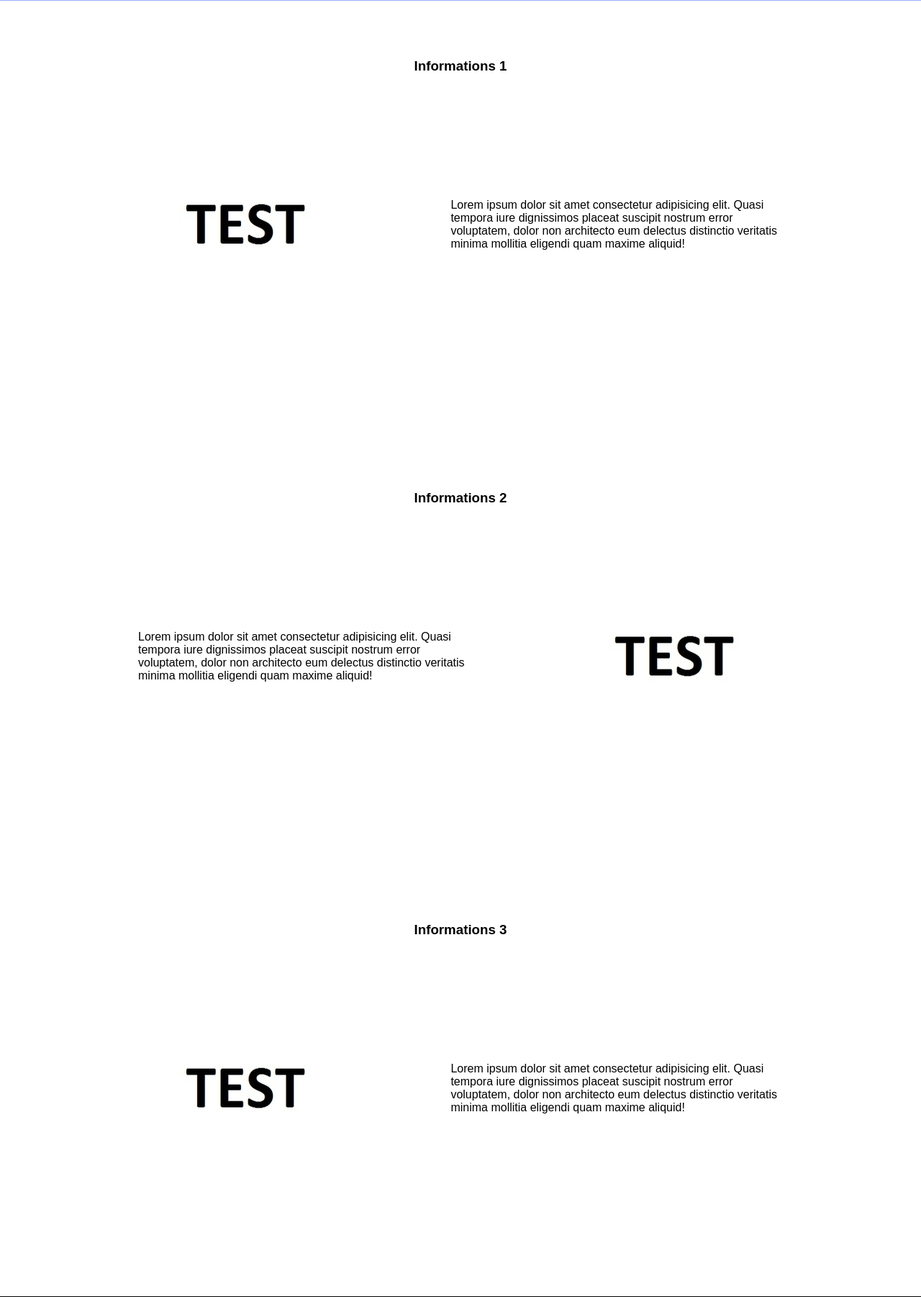
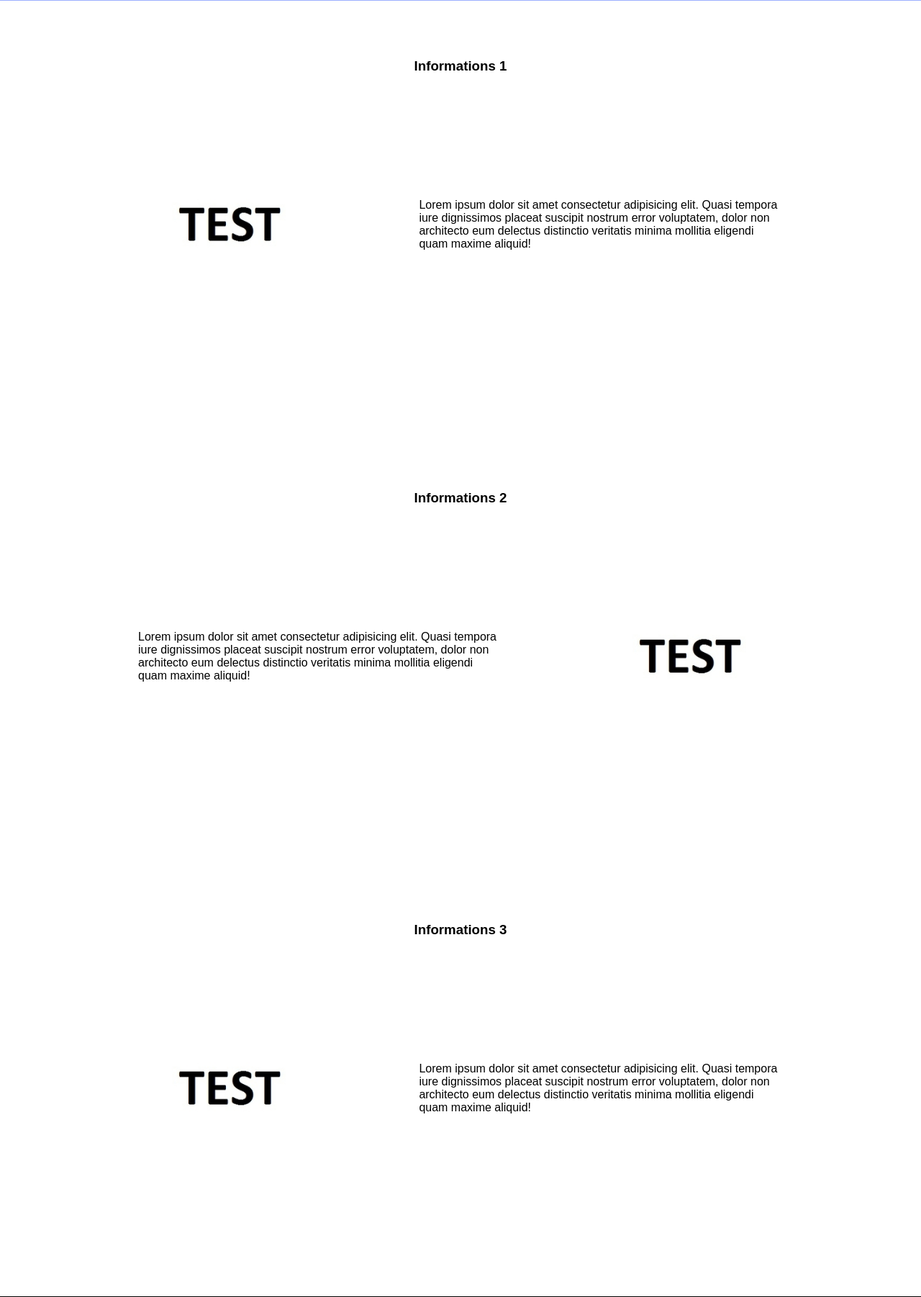
Before and after one commit to TitouanPastor/SisQuest, a PHP site: page / in a window 1280 px wide. Shown: the part 799-2601 px from the top of the page at 72% size. Run offline with PHP 8.4, Linux system fonts and the light colour scheme.

Commit message:
Update style.css

```diff
--- a/css/style.css
+++ b/css/style.css
@@ -52,17 +52,19 @@ header {
 }
 
 .information-article {
+
     padding: 5em 0;
     margin: 0 auto;
     display: flex;
     flex-direction: column;
     align-items: center;
     justify-content: center;
-    width: 80%;
+    width: 80vw;
     height: 75vh;
 }
 
-.information-article .contenu {
+.information-article > .contenu {
+    margin-top: auto;
     display: flex;
     gap: 15%;
     align-items: center;
@@ -75,7 +77,9 @@ header {
 .information-article.reverse .contenu {
     flex-direction: row-reverse;
 }
-
+.information-article> .contenu > img {
+    width: 20vw;
+}
 /*////////////////////////////////*/
 /*//           FOOTER           //*/
 /*////////////////////////////////*/
```
